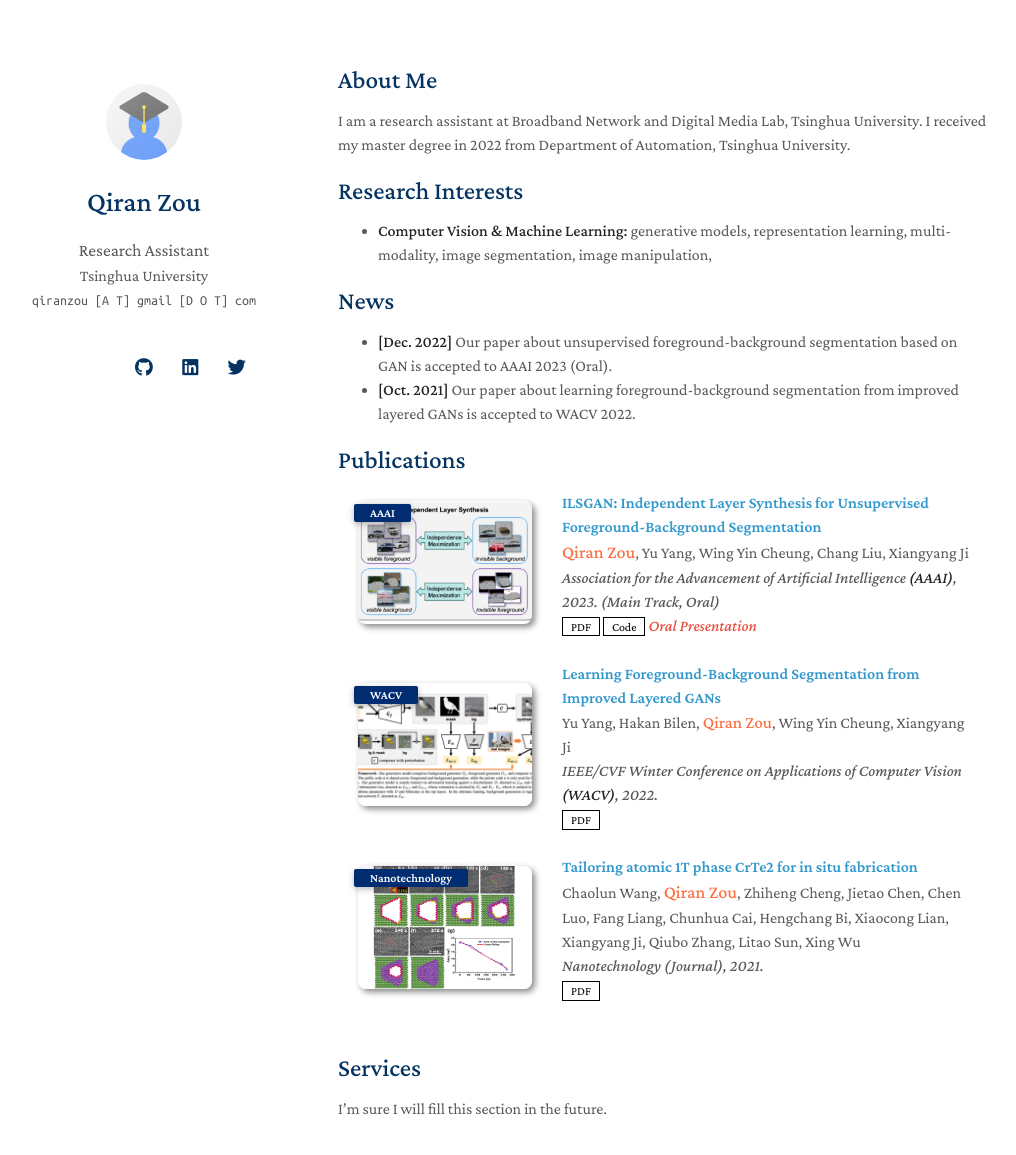
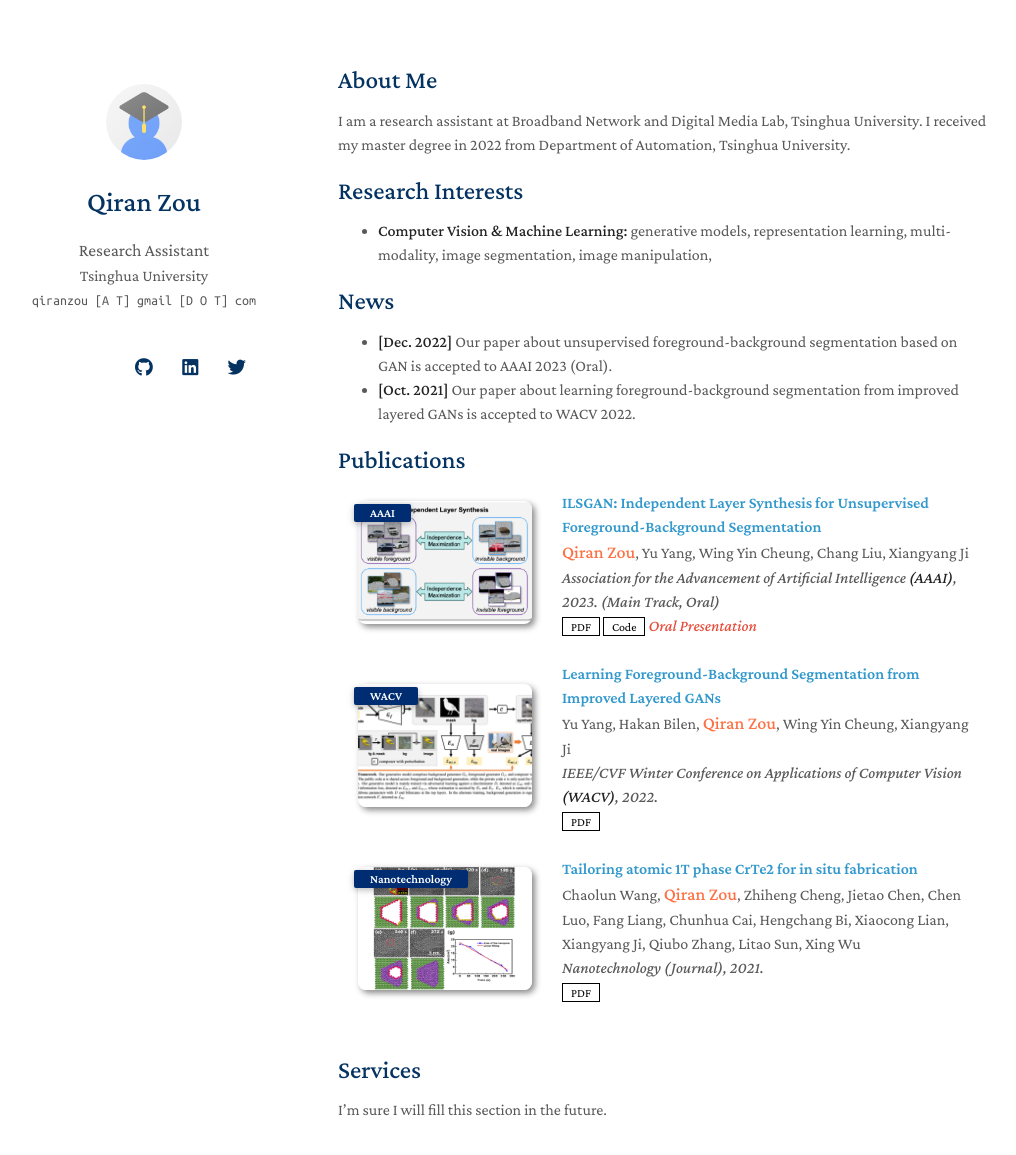
Before and after one commit to qrzou/qrzou.github.io, a Jekyll site: the page built from index.md, in a window 1280 px wide and 1216 px high. Shown: the top 1155 px of the window, without its empty margins (132-1148 px from the left). Built offline with Jekyll 4.4.1, drawn with Linux system fonts in a browser that asks for light colours; nearby versions of some CDN libraries; a style sheet for code colours, icons or effects is not loaded; our own code applies the rules of GitHub Pages for plain Markdown files.

Commit message:
Update publications.md

```diff
--- a/_includes/publications.md
+++ b/_includes/publications.md
@@ -35,7 +35,7 @@
   </div>
   <div class="col-sm-9" style="position: relative;padding-right: 15px;padding-left: 20px;">
     <div class="title"><a href="https://arxiv.org/pdf/2104.00483.pdf">Learning Foreground-Background Segmentation from Improved Layered GANs</a></div>
-    <div class="author" style="font-size:16px">Yu Yang, Hakan Bilen, <strong style="color:#ff7043; font-size:17px">Qiran Zou</strong>, Wing Yin Cheung, Xiangyang Ji</div>
+    <div class="author">Yu Yang, Hakan Bilen, <strong style="color:#ff7043; font-size:18px">Qiran Zou</strong>, Wing Yin Cheung, Xiangyang Ji</div>
     <div class="periodical"><em>IEEE/CVF Winter Conference on Applications of Computer Vision <strong>(WACV)</strong>, 2022. </em></div>
     <div class="links">
       <a href="https://arxiv.org/pdf/2104.00483.pdf" class="btn btn-sm z-depth-0" role="button" target="_blank" style="font-size:12px;">PDF</a>
```
